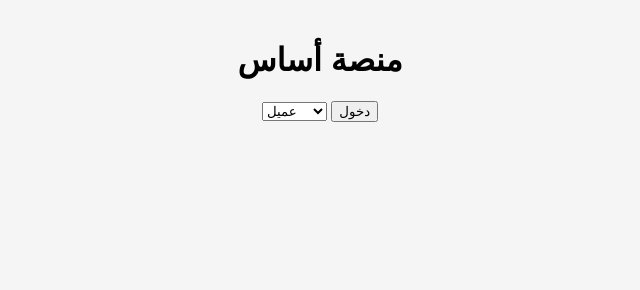
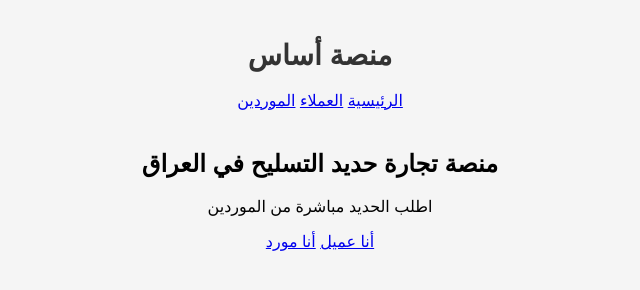
Before and after one commit to mnttrmhmd67-beep/asas-app7, a Vue app: page src/index.html in a window 1280 px wide. Shown: the whole page, without its empty margins (320-960 px from the left). Built offline with nearby package versions, Linux system fonts and the light colour scheme.

Commit message:
Update index.html

```diff
--- a/src/index.html
+++ b/src/index.html
@@ -4,28 +4,43 @@
 <meta charset="UTF-8">
 <meta name="viewport" content="width=device-width, initial-scale=1.0">
 <title>منصة أساس</title>
+
 <link rel="stylesheet" href="css/style.css">
+
 </head>
+
 <body>
 
-<div class="login-box">
-  <h1>منصة أساس</h1>
-  <select id="role">
-    <option value="customer">عميل</option>
-    <option value="admin">مسؤول</option>
-    <option value="supplier">مورد</option>
-  </select>
-  <button onclick="login()">دخول</button>
+<header class="navbar">
+
+<h1 class="logo">منصة أساس</h1>
+
+<nav>
+
+<a href="index.html">الرئيسية</a>
+<a href="customers.html">العملاء</a>
+<a href="suppliers.html">الموردين</a>
+
+</nav>
+
+</header>
+
+
+<section class="hero">
+
+<h2>منصة تجارة حديد التسليح في العراق</h2>
+
+<p>اطلب الحديد مباشرة من الموردين</p>
+
+<div class="buttons">
+
+<a href="customers.html" class="btn">أنا عميل</a>
+
+<a href="suppliers.html" class="btn">أنا مورد</a>
+
 </div>
 
-<script>
-function login(){
-  const role = document.getElementById("role").value;
-  if(role === "customer") window.location = "customers.html";
-  if(role === "admin") window.location = "admin.html";
-  if(role === "supplier") window.location = "suppliers.html";
-}
-</script>
+</section>
 
 </body>
 </html>
```
